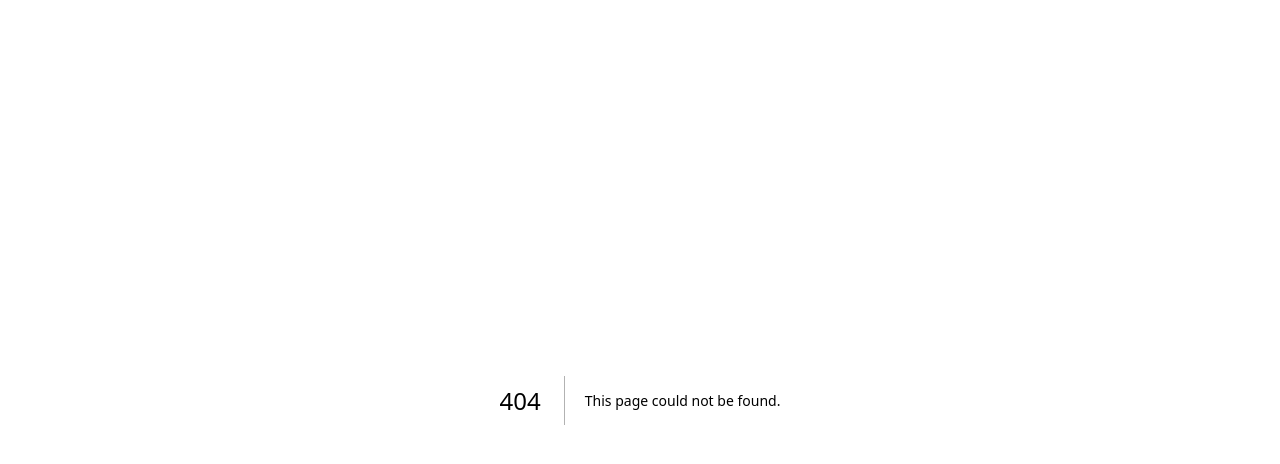
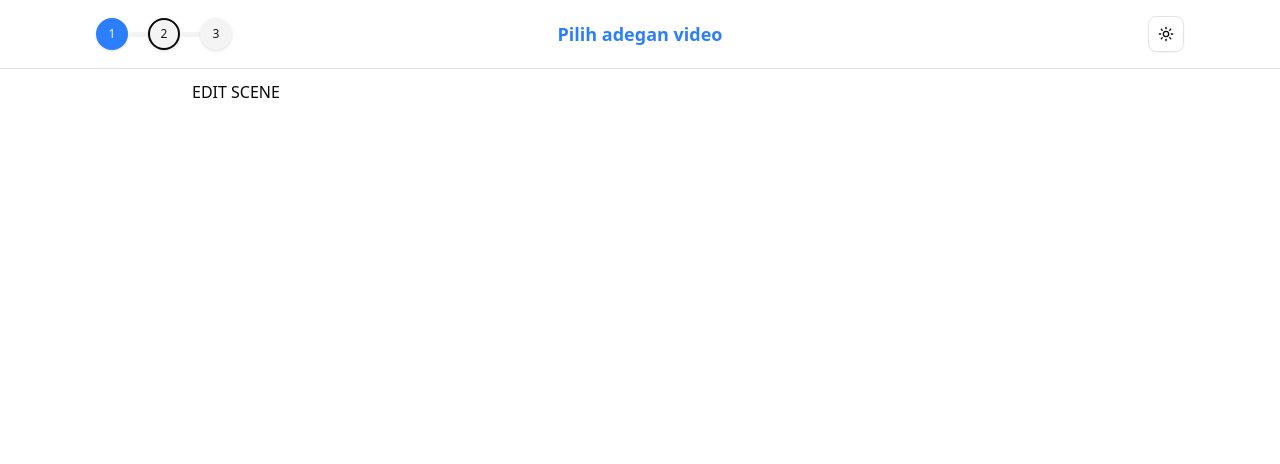
Before and after one commit to LianggaRistiana/topsus-client, a Next.js app: page /edit-scene in a window 1280 px wide. Before the commit this address had no page. Shown: the top 464 px of the page. Built offline with nearby package versions, Linux system fonts and the light colour scheme.

Commit message:
feat: create 3 path

```diff
--- a/app/(main)/add-story/page.tsx
+++ b/app/(main)/add-story/page.tsx
@@ -2,6 +2,6 @@
 
 export default function AddStory() {
     return (
-        <div> ADD STORY</div>
+        <div className="w-full h-[500px] bg-sidebar border rounded-lg"> </div>
     )
 }
--- /dev/null
+++ b/app/(main)/edit-scene/page.tsx
@@ -0,0 +1,5 @@
+export default function EditScene() {
+    return (
+        <div> EDIT SCENE</div>
+    )
+}
--- /dev/null
+++ b/app/(main)/export-video/page.tsx
@@ -0,0 +1,5 @@
+export default function ExportVideo() {
+    return (
+        <div> EXPORT STORY</div>
+    )
+}
--- a/app/(main)/layout.tsx
+++ b/app/(main)/layout.tsx
@@ -7,9 +7,11 @@ export default function MainLayout({
     children: React.ReactNode;
 }>) {
     return (
-        <div className="pt-20">
+        <>
             <Navbar />
-            {children}
-        </div>
+            <div className="pt-20 px-8 md:px-8 lg:px-12 xl:px-16 2xl:px-24 max-w-screen-lg 2xl:max-w-screen-2xl mx-auto">
+                {children}
+            </div>
+        </>
     );
 }
--- a/components/molecules/navbar.tsx
+++ b/components/molecules/navbar.tsx
@@ -10,8 +10,8 @@ type NavbarProps = {
 
 const steps: StepItem[] = [
     { no: 1, title: "Susun cerita dan voice over", href: "/add-story" },
-    { no: 2, title: "Pilih adegan video", href: "/step-2" },
-    { no: 3, title: "Export video", href: "/step-3" },
+    { no: 2, title: "Pilih adegan video", href: "/edit-scene" },
+    { no: 3, title: "Export video", href: "/export-video" },
 ]
 
 export default function Navbar({ title = "Imaginary" }: NavbarProps) {
@@ -30,7 +30,7 @@ export default function Navbar({ title = "Imaginary" }: NavbarProps) {
                 steps={steps}
             />
 
-            <p className="absolute left-1/2 -translate-x-1/2 text-xl font-bold text-primary">
+            <p className="absolute left-1/2 -translate-x-1/2 text-lg font-bold text-primary">
                 {/* {title} */}
                 {displayTitle}
             </p>
--- a/components/molecules/step-group.tsx
+++ b/components/molecules/step-group.tsx
@@ -20,7 +20,7 @@ export default function StepGroup({ steps, currentStep, focusStep }: StepGroupPr
 
         return (
           <div key={step.href} className="flex items-center">
-            <StepButton isActive={isActive} isDone={isDone} onClick={() => {
+            <StepButton isActive={isActive} isDone={isDone} isClickable onClick={() => {
               window.location.href = step.href;
             }}>
               {stepNumber}
```
